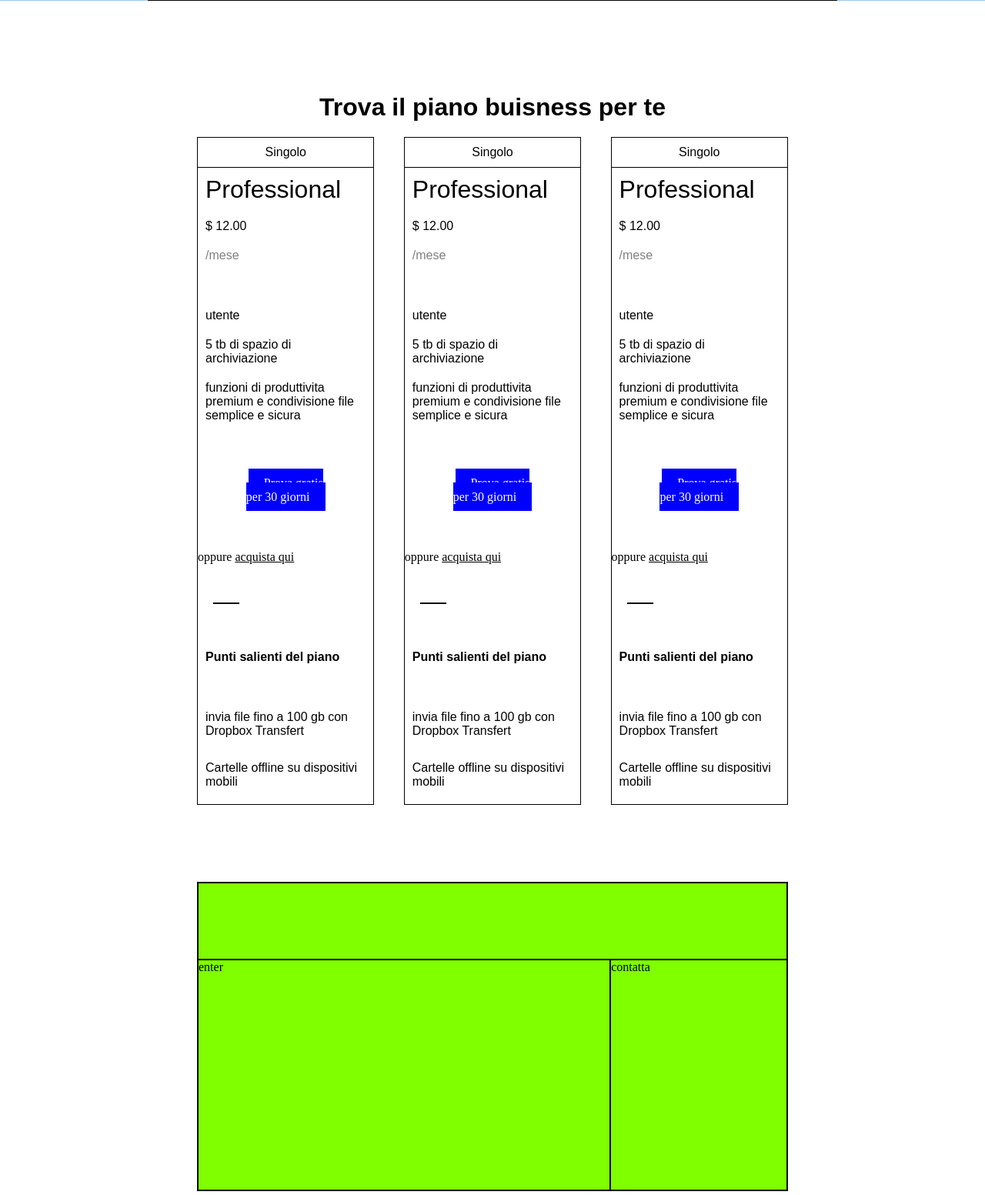
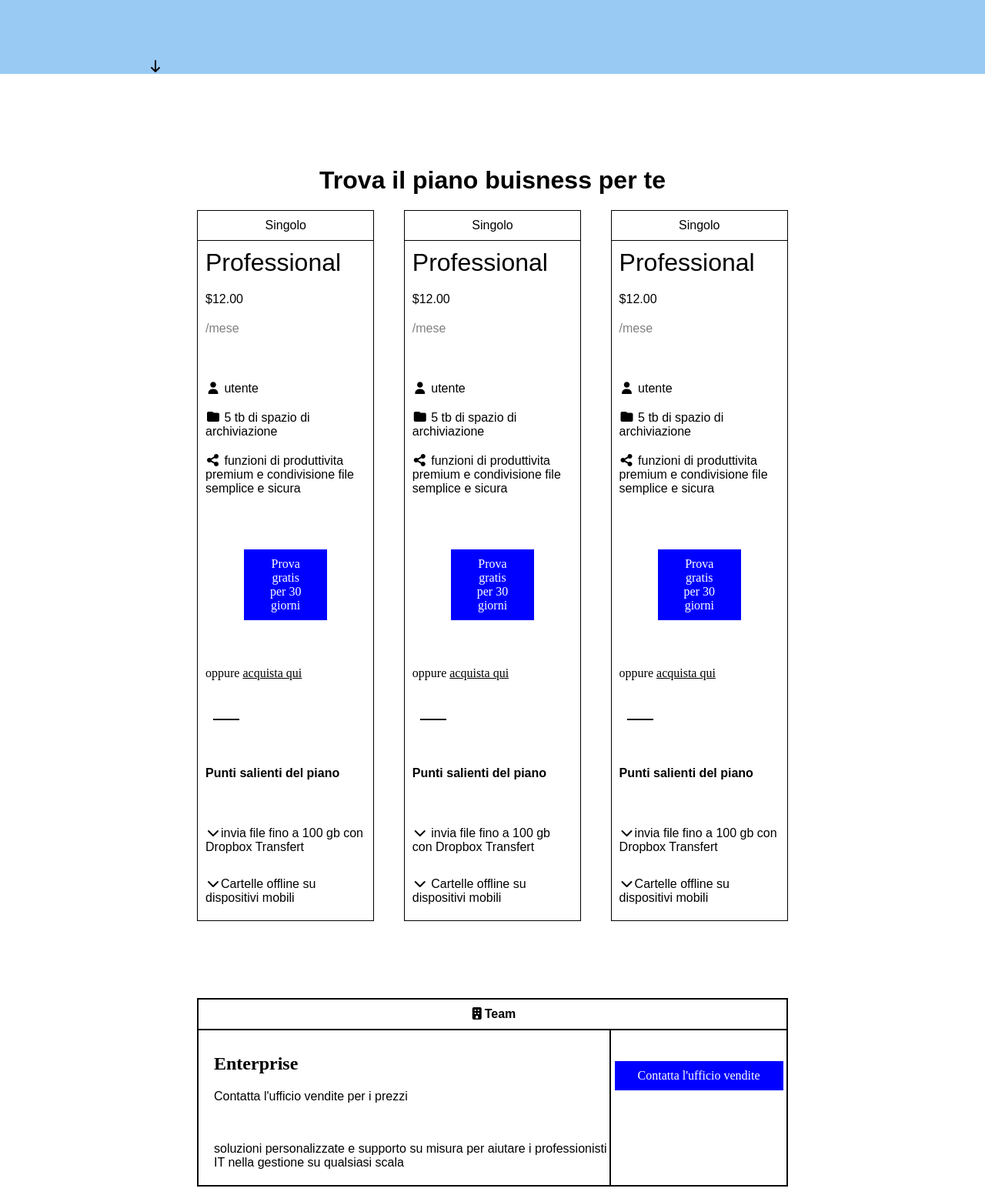
Before and after one commit to LorenzoVivenzio/htmlcss-dropbox, a plain HTML site: page index.html in a window 1280 px wide. Shown: the part 947-2500 px from the top of the page at 77% size. Drawn offline with Linux system fonts and the light colour scheme.

Commit message:
add team

```diff
--- a/css/style.css
+++ b/css/style.css
@@ -5,11 +5,14 @@
 }
 img{
     max-width: 100%;
+    display: block;
+
 }
 a{
     text-decoration: none;
 }
 /* utilities */
+
 
 
 .bg-corn{
@@ -75,14 +78,11 @@ h1{
     align-items: center;
 }
 .btn{
-    height: 30px;
+    display: inline-block;
     background-color: blue;
     color: white;
-    padding: 10px 20px;
+    padding: 10px 30px;
     /* border: 1px solid black; */
-}
-.align-center{
-    align-items: center;
 }
 .list{
     justify-content: center;
@@ -116,6 +116,12 @@ h1{
 .title{
     text-align:left;
 }
+.pdg-left10{
+    padding-left: 10px;
+}
+.mw-50{
+    max-width: 50%;
+}
 .mw-60{
      max-width: 60%;
 }
@@ -140,12 +146,30 @@ a{
 }
 .col-30{
     width: 30%;
-
-
-    /* height: 400px; */
 }
 .pdg-10{
     padding: 10px;
+}
+.text-center{
+    text-align: center;
+}
+.h300{
+    height: 300px;
+}
+.title{
+    text-align: center;
+}
+.pdg10{
+    padding: 10px;
+}
+.pdg-top30{
+    padding-top: 30px;
+}
+.pdg-left20{
+    padding-left: 20px;
+}
+.pdg-bot50{
+    padding-bottom: 50px;
 }
 
 
@@ -187,16 +211,7 @@ a{
     margin: 0 auto;
     max-width: 70%;
     display: flex;
-    justify-content: center;
-    align-items: center;
     min-height: 500px;
-}
-.text-center{
-    text-align: center;
-}
-
-.title{
-    text-align: center;
 }
 .partner{
     min-height: 600px;
@@ -229,16 +244,10 @@ a{
     margin: 50px 20px;
     border: 1px solid black;
 }
-
-
-.team{
-    background-color: chartreuse;
-    /* height: 300px; */
-}
 .tit-team{
     width: 100%;
 
-    min-height: 100px
+    /* min-height: 100px */
 }
 .row{
     justify-content: space-between;
--- a/index.html
+++ b/index.html
@@ -4,6 +4,7 @@
     <meta charset="UTF-8">
     <meta name="viewport" content="width=device-width, initial-scale=1.0">
     <title>Document</title>
+    <link rel="stylesheet" href="https://cdnjs.cloudflare.com/ajax/libs/font-awesome/7.0.1/css/all.min.css" integrity="sha512-2SwdPD6INVrV/lHTZbO2nodKhrnDdJK9/kg2XD1r9uGqPo1cUbujc+IYdlYdEErWNu69gVcYgdxlmVmzTWnetw==" crossorigin="anonymous" referrerpolicy="no-referrer" />
     <link rel="stylesheet" href="./css/style.css">
 </head>
 <body>
@@ -31,10 +32,10 @@
     <main>
         <!-- section job -->
         <section class="bg-corn mg-bot100">
-            <div class="title bs mg-auto mw-60">
-                <h1>Tutto cio che ti serve per il lavoro, in un unico posto</h1>
+            <div class="title mg-auto mw-50">
+                <h1 class="mg-bot40">Tutto cio che ti serve per il lavoro, in un unico posto</h1>
             </div>
-            <div class="descrizione-lavoro bs">
+            <div class="descrizione-lavoro sans-serif">
                 <div class="prova-gratis">
                     <p class="text-left">Finalmente tutti i tuoi strumenti, contenuti e collaboratori sono accessibili dato
                         dallo stesso posto,<br>Dropbox buisness è piu di uno spazio di archiviazione sicuro: è un modo
@@ -43,9 +44,12 @@
                         <a class="btn" href="">inizia la prova gratuita</a>
                     </div>
                     <p class="sans-serif">Annulla in qualsiasi momento</p>
+                    <div class="arrow mg-top100">
+                        <i class="fa-solid fa-arrow-down"></i>
+                    </div>
                 </div>
-                <div class="proposta  bs">
-                    <img src="./img/business-feature-coordinate-it.png" alt="" class="">
+                <div class="proposta">
+                    <img src="./img/jumbo.png" alt="" class="">
                 </div>
             </div>
         </section>
@@ -60,89 +64,96 @@
                     <div class="base-plane">
                         <ul>
                             <li class="strong-txt">Professional</li>
-                            <li class="sans-serif">$ 12.00</li>
+                            <li class="sans-serif">$12.00</li>
                             <li class="c-gray">/mese</li>
                         </ul>
                     </div>
                     <div class="utente mg-top40">
                         <ul>
-                            <li>utente</li>
-                            <li>5 tb di spazio di archiviazione</li>
-                            <li>funzioni di produttivita premium e condivisione file semplice e sicura</li>
+                            <li><i class="fa-solid fa-user"></i> utente</li>
+                            <li><i class="fa-solid fa-folder"></i> 5 tb di spazio di archiviazione</li>
+                            <li><i class="fa-solid fa-share-nodes"></i> funzioni di produttivita premium e condivisione file semplice e sicura</li>
                         </ul>
                     </div>
                     <div class="prove-plane mg-bot20 text-center">
                         <a class="btn" href="">Prova gratis per 30 giorni</a>
                     </div>
                     <div>
-                        <p>oppure <a class="underline" href="">acquista qui</a></p>
+                        <p class="pdg-left10">oppure <a class="underline" href="">acquista qui</a></p>
                     </div>
                     <div class="divider">
                         <hr class="divisor">
                         <ul>
                             <li><h4 class="pdg-bot40 sans-serif">Punti salienti del piano</h4></li>
-                            <li class="pdg-bot20">invia file fino a 100 gb con Dropbox Transfert</li>
-                            <li class="pdg-bot20">Cartelle offline su dispositivi mobili</li>
+                            <li class="pdg-bot20"><i class="fa-solid fa-chevron-down"></i>invia file fino a 100 gb con Dropbox Transfert</li>
+                            <li class="pdg-bot20"><i class="fa-solid fa-chevron-down"></i>Cartelle offline su dispositivi mobili</li>
                         </ul>
                     </div>
+
                 </div>
                 <div class="card col-30 bs">
-                    <div class="text-center  pdg-10 sans-serif bs-bot">Singolo</div>
+                    <div class="text-center pdg-10 sans-serif bs-bot">Singolo</div>
                     <div class="base-plane">
                         <ul>
                             <li class="strong-txt">Professional</li>
-                            <li class="sans-serif">$ 12.00</li>
+                            <li class="sans-serif">$12.00</li>
                             <li class="c-gray">/mese</li>
                         </ul>
                     </div>
                     <div class="utente mg-top40">
                         <ul>
-                            <li>utente</li>
-                            <li>5 tb di spazio di archiviazione</li>
-                            <li>funzioni di produttivita premium e condivisione file semplice e sicura</li>
+                            <li><i class="fa-solid fa-user"></i> utente</li>
+                            <li><i class="fa-solid fa-folder"></i> 5 tb di spazio di archiviazione</li>
+                            <li><i class="fa-solid fa-share-nodes"></i> funzioni di produttivita premium e condivisione file semplice e sicura</li>
                         </ul>
                     </div>
                     <div class="prove-plane mg-bot20 text-center">
                         <a class="btn" href="">Prova gratis per 30 giorni</a>
                     </div>
-                    <p>oppure <a class="underline" href="">acquista qui</a></p>
+                    <div>
+                        <p class="pdg-left10">oppure <a class="underline" href="">acquista qui</a></p>
+                    </div>
                     <div class="divider">
                         <hr class="divisor">
                         <ul>
                             <li><h4 class="pdg-bot40 sans-serif">Punti salienti del piano</h4></li>
-                            <li class="pdg-bot20">invia file fino a 100 gb con Dropbox Transfert</li>
-                            <li class="pdg-bot20">Cartelle offline su dispositivi mobili</li>
+                            <li class="pdg-bot20"><i class="fa-solid fa-chevron-down"></i> invia file fino a 100 gb con Dropbox Transfert</li>
+                            <li class="pdg-bot20"><i class="fa-solid fa-chevron-down"></i> Cartelle offline su dispositivi mobili</li>
                         </ul>
                     </div>
+
                 </div>
                 <div class="card col-30 bs">
-                    <div class="text-center  pdg-10 sans-serif bs-bot">Singolo</div>
+                    <div class="text-center pdg-10 sans-serif bs-bot">Singolo</div>
                     <div class="base-plane">
                         <ul>
                             <li class="strong-txt">Professional</li>
-                            <li class="sans-serif">$ 12.00</li>
+                            <li class="sans-serif">$12.00</li>
                             <li class="c-gray">/mese</li>
                         </ul>
                     </div>
                     <div class="utente mg-top40">
-                        <ul class="">
-                            <li >utente</li>
-                            <li>5 tb di spazio di archiviazione</li>
-                            <li>funzioni di produttivita premium e condivisione file semplice e sicura</li>
+                        <ul>
+                            <li><i class="fa-solid fa-user"></i> utente</li>
+                            <li><i class="fa-solid fa-folder"></i> 5 tb di spazio di archiviazione</li>
+                            <li><i class="fa-solid fa-share-nodes"></i> funzioni di produttivita premium e condivisione file semplice e sicura</li>
                         </ul>
                     </div>
                     <div class="prove-plane mg-bot20 text-center">
                         <a class="btn" href="">Prova gratis per 30 giorni</a>
                     </div>
-                    <p>oppure <a class="underline" href="">acquista qui</a></p>
+                    <div>
+                        <p class="pdg-left10">oppure <a class="underline" href="">acquista qui</a></p>
+                    </div>
                     <div class="divider">
                         <hr class="divisor">
                         <ul>
                             <li><h4 class="pdg-bot40 sans-serif">Punti salienti del piano</h4></li>
-                            <li class="pdg-bot20">invia file fino a 100 gb con Dropbox Transfert</li>
-                            <li class="pdg-bot20">Cartelle offline su dispositivi mobili</li>
+                            <li class="pdg-bot20"><i class="fa-solid fa-chevron-down"></i>invia file fino a 100 gb con Dropbox Transfert</li>
+                            <li class="pdg-bot20"><i class="fa-solid fa-chevron-down"></i>Cartelle offline su dispositivi mobili</li>
                         </ul>
                     </div>
+
                 </div>
             </div>
         </div>
@@ -151,10 +162,20 @@
         <!-- team -->
         <section class="mg-bot100">
             <div class="team mg-auto mw-60  bs">
-                <div class="tit-team bs"></div>
+                <div class="tit-team sans-serif bs">
+                    <h4 class="text-center  pdg10"><i class="fa-solid fa-building"></i>Team</h4>
+                </div>
                 <div class="enterprise flex">
-                    <div class="enter w-70 h300 bs">enter</div>
-                    <div class="contatta col-30 bs">contatta</div>
+                    <div class="enter w-70 bs">
+                        <h2 class="strong-text pdg-bot20 pdg-left20 pdg-top30">Enterprise</h2>
+                        <p class="sans-serif pdg-left20 pdg-bot100 pdg-bot50">Contatta l'ufficio vendite per i prezzi</p>
+                        <p class="sans-serif pdg-left20 pdg-bot20">soluzioni personalizzate e supporto su misura per aiutare i professionisti IT nella gestione su qualsiasi scala</p>
+                    </div>
+                    <div class="contatta col-30 bs">
+                        <div class="text-center mg-top40">
+                            <a class="btn text-center" href="">Contatta l'ufficio vendite</a>
+                        </div>
+                    </div>
                 </div>
             </div>
         </section>
@@ -172,18 +193,18 @@
            <!-- partner Drop -->
             <!-- Operazioni con dropbox -->
              <section class="mg-bot100">
-                <div class="operation bg-marine mg-auto h300 mw-60 bs">
+                <div class="operation bg-marine mg-auto mw-60 bs">
                 <div class="row flex">
-                    <div class="col-30 bs h100 mgtop20">
-                        <img src="" alt="">
+                    <div class="col-30 bs h300 mgtop20">
+                        <img src="./img/business-feature-switching-tools.png" alt="">
                     </div>
-                    <div class="col-30 bs h100 mgtop20">
+                    <div class="col-30 bs h300 mgtop20">
                         <!-- <img class="" src="./img/business-feature-send-files-it.png" alt=""> -->
                     </div>
-                    <div class="col-30 bs h100 mgtop20"></div>
-                    <div class="col-30 bs h100 mgtop20"></div>
-                    <div class="col-30 bs h100 mgtop20"></div>
-                    <div class="col-30 bs h100 mgtop20"></div>
+                    <div class="col-30 bs h300 mgtop20"></div>
+                    <div class="col-30 bs h300 mgtop20"></div>
+                    <div class="col-30 bs h300 mgtop20"></div>
+                    <div class="col-30 bs h300 mgtop20"></div>
                 </div>
                 </div>
 
```
